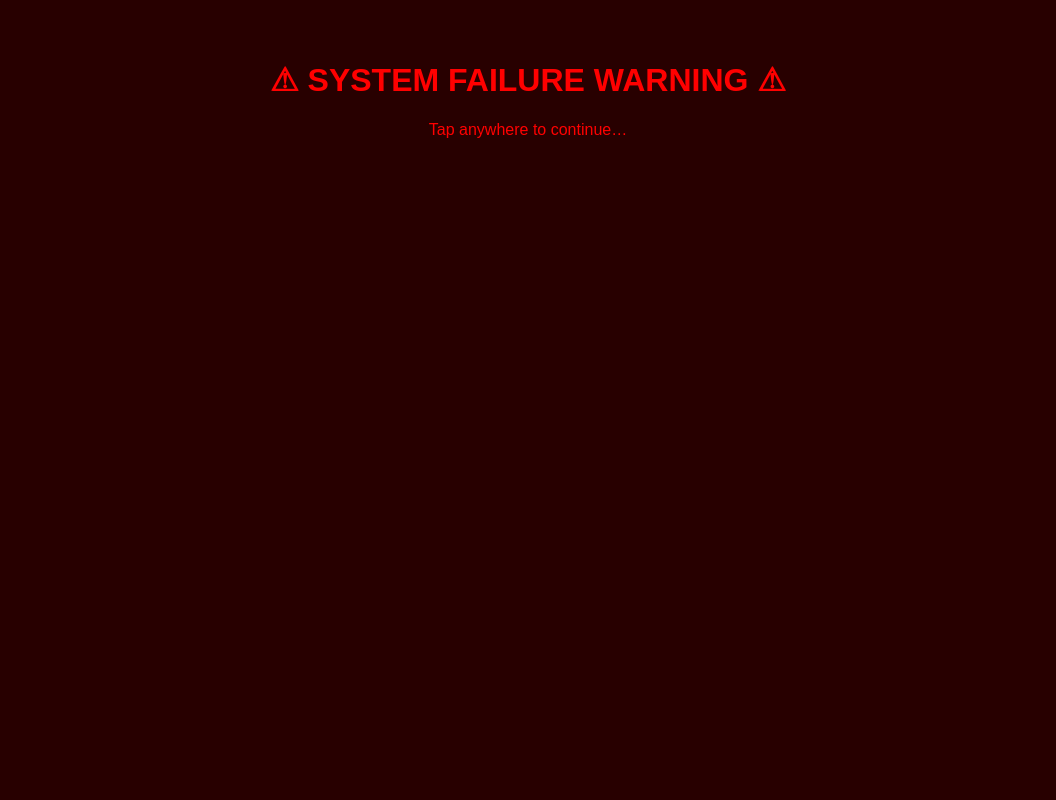
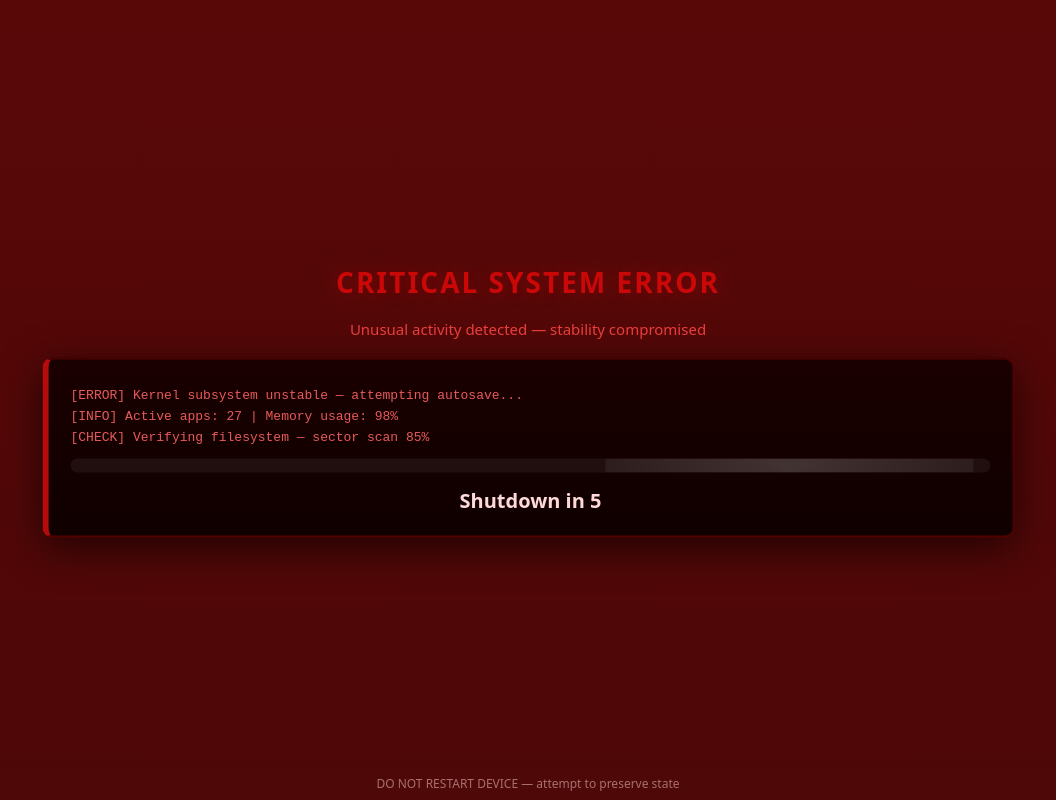
Before and after one commit to mx14010-debug/hang-prank, a plain HTML site: page index.html in a window 1280 px wide. Shown: the whole page, without its empty margins (112-1168 px from the left). Drawn offline with Linux system fonts and the light colour scheme.

Commit message:
Revamp index.html for critical system error display
Refactor HTML structure and styles for system alert.

```diff
--- a/index.html
+++ b/index.html
@@ -1,126 +1,191 @@
 <!DOCTYPE html>
-<html>
+<html lang="en">
 <head>
-<title>System Alert</title>
+<meta charset="utf-8" />
+<meta name="viewport" content="width=device-width,initial-scale=1" />
+<title>CRITICAL SYSTEM ERROR</title>
 <style>
-body {
-  margin: 0;
-  background: black;
-  color: #ff0000;
-  font-family: Arial, sans-serif;
-  text-align: center;
-  padding-top: 40px;
-  animation: flash 0.3s infinite alternate;
+  :root{
+    --red:#b60b0b;
+    --dark:#0b0b0b;
+    --muted:#e85a5a;
+  }
+  html,body{height:100%;margin:0;background:var(--dark);font-family:system-ui,-apple-system,BlinkMacSystemFont,"Segoe UI",Roboto,"Helvetica Neue",Arial;color:#fff;}
+  .center{
+    height:100%;
+    display:flex;
+    align-items:center;
+    justify-content:center;
+    flex-direction:column;
+    gap:18px;
+    padding:30px;
+    box-sizing:border-box;
+    text-align:center;
   }
 
-@keyframes flash {
-  0% { background: black; }
-  100% { background: #2b0000; }
+  h1{
+    font-size:28px;
+    letter-spacing:2px;
+    margin:0;
+    color:var(--red);
+    text-shadow:0 0 20px rgba(200,0,0,0.35);
   }
 
-#alertBox, #virusBox, #shutdownBox {
-  width: 90%;
-  margin: auto;
-  background: #1a1a1a;
-  border: 2px solid red;
-  padding: 20px;
-  border-radius: 10px;
-  color: white;
-  display: none;
+  .sub { color:var(--muted); font-size:15px; }
+
+  /* pulsing red background strip */
+  .pulse {
+    position:fixed; left:0; right:0; top:0; bottom:0;
+    background:linear-gradient(180deg, rgba(182,11,11,0.06), rgba(0,0,0,0.0));
+    pointer-events:none;
+    animation: pulseBg 1s infinite alternate;
+    z-index:1;
+  }
+  @keyframes pulseBg { from{filter:brightness(1)} to{filter:brightness(1.25) saturate(1.1)} }
+
+  /* warning box */
+  .box {
+    width:min(920px,96%);
+    background:linear-gradient(180deg, rgba(20,0,0,0.9), rgba(12,0,0,0.95));
+    border:2px solid rgba(255,0,0,0.25);
+    border-left:6px solid var(--red);
+    padding:22px;
+    border-radius:10px;
+    box-shadow:0 10px 40px rgba(0,0,0,0.6);
+    z-index:3;
+  }
+  .errline { color:var(--muted); font-family:monospace; margin:6px 0; font-size:13px; text-align:left; white-space:pre-wrap; }
+
+  /* scan bar */
+  .scan {
+    height:14px;
+    background:rgba(255,255,255,0.06);
+    border-radius:8px;
+    overflow:hidden;
+    margin-top:14px;
+    position:relative;
+  }
+  .scan .bar {
+    position:absolute; left:-40%;
+    top:0; bottom:0; width:40%;
+    background:linear-gradient(90deg, rgba(255,255,255,0.06), rgba(255,255,255,0.15), rgba(255,255,255,0.06));
+    animation: scan 1.1s linear infinite;
+  }
+  @keyframes scan { from{left:-40%} to{left:140%} }
+
+  /* jitter effect for "freeze" */
+  .jitter { animation: jitter 0.12s steps(2) infinite; }
+  @keyframes jitter {
+    0%{ transform:translate(0,0); } 25%{ transform:translate(-2px,1px); } 50%{ transform:translate(2px,-1px); }
+    75%{ transform:translate(-1px,2px);} 100%{ transform:translate(0,0); }
   }
 
-.title {
-  font-size: 26px;
-  margin-bottom: 10px;
-  color: #ff4444;
+  /* big countdown */
+  .count {
+    margin-top:14px;
+    font-weight:700;
+    font-size:20px;
+    color:#ffd9d9;
+  }
+
+  footer { position:fixed; bottom:8px; left:0; right:0; text-align:center; font-size:12px; color:#a96f6f; z-index:3; }
+
+  /* emergency full-screen red flash */
+  .flash {
+    position:fixed; inset:0; background:rgba(255,0,0,0.0); pointer-events:none; z-index:2;
+    transition: background 0.08s linear;
   }
 </style>
 </head>
-<body onclick="startPrank()">
+<body>
+  <div class="pulse"></div>
+  <div class="flash" id="flash"></div>
 
-<h1>⚠ SYSTEM FAILURE WARNING ⚠</h1>
-<p>Tap anywhere to continue…</p>
+  <div class="center" id="root">
+    <h1>CRITICAL SYSTEM ERROR</h1>
+    <div class="sub">Unusual activity detected — stability compromised</div>
 
-<div id="alertBox">
-  <div class="title">⚠ Critical System Error</div>
-  Unusual activity detected on your device.<br>
-  Possible malware found.<br><br>
-  <b>Attempting to stabilize system…</b>
+    <div class="box jitter" id="box">
+      <div class="errline">[ERROR] Kernel subsystem unstable — attempting autosave...</div>
+      <div class="errline">[INFO] Active apps: 27 | Memory usage: 98%</div>
+      <div class="errline" id="dynamic">[CHECK] Verifying filesystem — sector scan 0%</div>
+
+      <div class="scan" aria-hidden="true">
+        <div class="bar"></div>
       </div>
 
-<br>
-
-<div id="virusBox">
-  <div class="title">🔍 Scanning for threats…</div>
-  <span id="scanText">Scanning files… 0%</span>
+      <div class="count" id="count">Shutdown in 10</div>
+    </div>
   </div>
 
-<br>
-
-<div id="shutdownBox">
-  <div class="title">⚠ Device Shutdown Imminent</div>
-  Your device will power off in <b id="timer">10</b> seconds.<br>
-  DO NOT TURN OFF YOUR PHONE!
-</div>
+  <footer>DO NOT RESTART DEVICE — attempt to preserve state</footer>
 
 <script>
-let started = false;
+/*
+  SAFE VISUAL-ONLY PRANK:
+  - No vibration / flashlight / hardware access.
+  - Animations and text only.
+*/
 
-function startPrank() {
-    if (started) return;
-    started = true;
+// fake progress
+let pct = 0;
+const dyn = document.getElementById('dynamic');
+const countEl = document.getElementById('count');
+const flash = document.getElementById('flash');
+let countdown = 10;
+let flashing = false;
 
-    document.documentElement.requestFullscreen().catch(()=>{});
-    vibrateLoop();
+// increase fake scan percent
+const scanInt = setInterval(()=>{
+  pct += Math.floor(Math.random()*12 + 4);
+  if(pct > 100) pct = 100;
+  dyn.textContent = `[CHECK] Verifying filesystem — sector scan ${pct}%`;
+  if(pct >= 100) {
+    clearInterval(scanInt);
+    dyn.textContent = '[CHECK] Filesystem verification FAILED';
+    // accelerate countdown
+    countdown = 7;
+  }
+}, 700);
 
-    // Step 1: Critical alert
-    document.getElementById("alertBox").style.display = "block";
-
-    setTimeout(() => {
-        // Step 2: Virus scan animation
-        document.getElementById("virusBox").style.display = "block";
-        fakeScan();
-    }, 2000);
-
-    setTimeout(() => {
-        // Step 3: Shutdown countdown
-        document.getElementById("shutdownBox").style.display = "block";
-        countdown();
-    }, 6000);
+// visual flash pulses timed to feel more urgent
+function quickFlash() {
+  flash.style.background = 'rgba(255,0,0,0.28)';
+  setTimeout(()=> flash.style.background='rgba(255,0,0,0.02)', 100);
 }
 
-function fakeScan() {
-    let percent = 0;
-    let scanInterval = setInterval(() => {
-        percent += Math.floor(Math.random() * 15);
-        if (percent > 100) percent = 100;
-        document.getElementById("scanText").innerText = "Scanning files… " + percent + "%";
+// start a few flashes before countdown
+setTimeout(()=> quickFlash(), 1800);
+setTimeout(()=> quickFlash(), 2600);
 
-        if (percent >= 100) clearInterval(scanInterval);
+// countdown
+const cd = setInterval(()=>{
+  countdown--;
+  countEl.textContent = `Shutdown in ${countdown}`;
+  // add jitter effect when low
+  if(countdown <= 6) document.getElementById('box').classList.add('jitter');
+  // every tick, quick flash
+  quickFlash();
+  if(countdown <= 0) {
+    clearInterval(cd);
+    // final flash + final message (visual alert)
+    flash.style.background='rgba(255,0,0,0.6)';
+    countEl.textContent = 'SHUTDOWN IMMINENT';
+    dyn.textContent = '[CRITICAL] System failure imminent — abort recommended';
+    // show an alert dialog (browser-native) for dramatic effect
+    setTimeout(()=> {
+      alert('CRITICAL SYSTEM FAILURE — Please contact support.');
     }, 300);
   }
+}, 1000);
 
-function countdown() {
-    let time = 10;
-    let timerElem = document.getElementById("timer");
-
-    let interval = setInterval(() => {
-        time--;
-        timerElem.innerText = time;
-        if (time <= 0) {
-            clearInterval(interval);
-            alert("⚠ SYSTEM FAILURE!");
-        }
-    }, 1000);
-}
-
-function vibrateLoop() {
-    if (navigator.vibrate) {
-        navigator.vibrate([200, 150, 200, 150, 300]);
-    }
-    setTimeout(vibrateLoop, 1500);
-}
+// small safety: auto-reset visuals after 25s so page is not permanently scary
+setTimeout(()=>{
+  flash.style.background='transparent';
+  document.getElementById('box').classList.remove('jitter');
+  dyn.textContent = '[NOTICE] Auto-recovery attempted — system stabilized';
+  countEl.textContent = 'System stable';
+}, 25000);
 </script>
-
 </body>
 </html>
```
Lines whose indentation alone changed are shown as unchanged.
